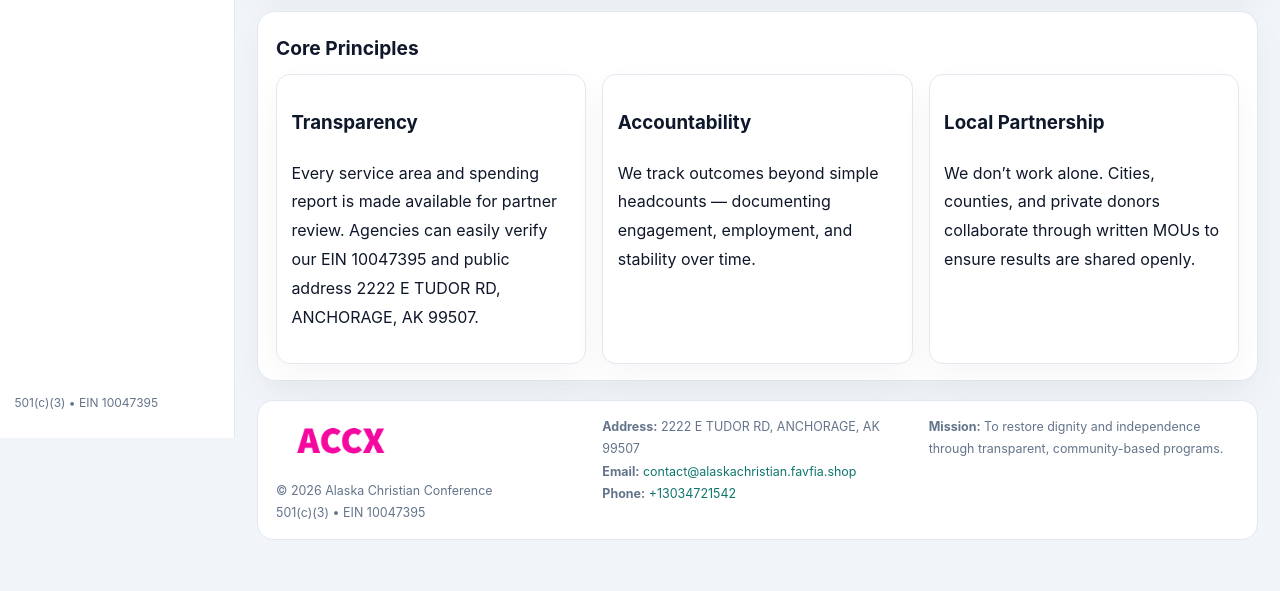
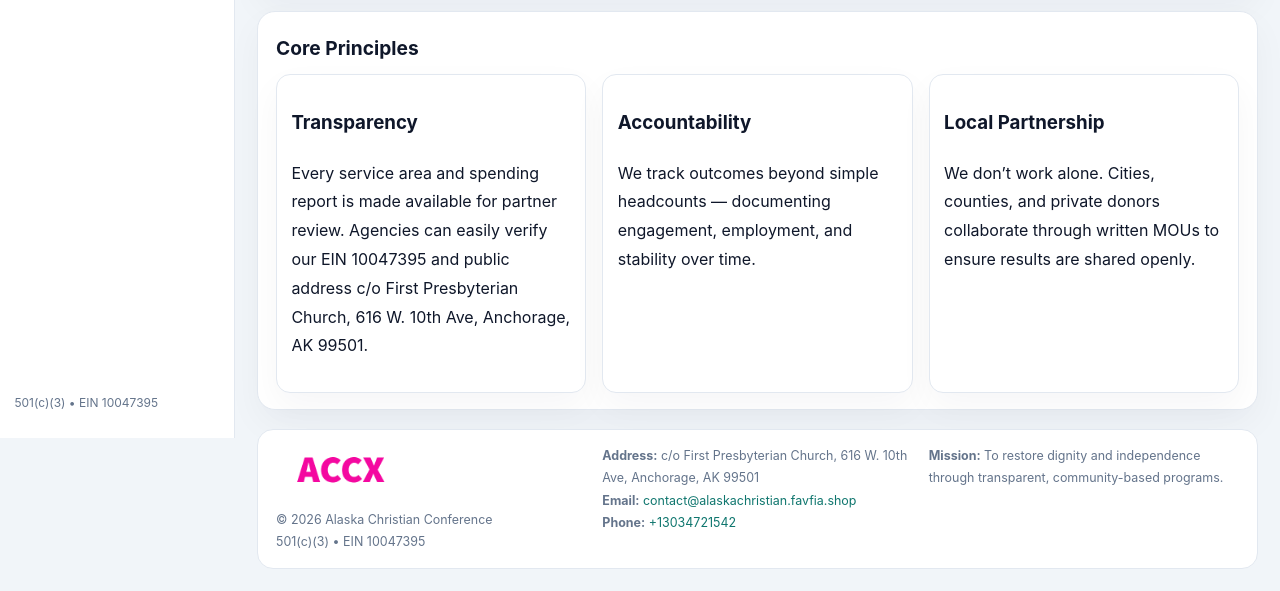
Before and after one commit to thuanbg111/alaska-christian-conference-7395, a plain HTML site: page about.html in a window 1280 px wide. Shown: the part 362-953 px from the top of the page. Before the commit the page ends 925 px from the top, so only its background shows below. Drawn offline with Linux system fonts and the light colour scheme.

Commit message:
Safe replace address only

```diff
--- a/about.html
+++ b/about.html
@@ -31,7 +31,7 @@
     <div class="block">
       <h2>Core Principles</h2>
       <div class="cards">
-        <article class="cbe5da2ad16"><h3>Transparency</h3><p>Every service area and spending report is made available for partner review. Agencies can easily verify our EIN 10047395 and public address 2222 E TUDOR RD, ANCHORAGE, AK 99507.</p></article>
+        <article class="cbe5da2ad16"><h3>Transparency</h3><p>Every service area and spending report is made available for partner review. Agencies can easily verify our EIN 10047395 and public address c/o First Presbyterian Church, 616 W. 10th Ave, Anchorage, AK 99501.</p></article>
         <article class="cbe5da2ad16"><h3>Accountability</h3><p>We track outcomes beyond simple headcounts — documenting engagement, employment, and stability over time.</p></article>
         <article class="cbe5da2ad16"><h3>Local Partnership</h3><p>We don’t work alone. Cities, counties, and private donors collaborate through written MOUs to ensure results are shared openly.</p></article>
       </div>
@@ -40,7 +40,7 @@
     <footer>
       <div class="footer-grid">
         <div><img src="images/logo.png" style="width:130px;margin-bottom:.35rem" alt=""><div class="small">© <span id="year"></span> Alaska Christian Conference</div><div class="small">501(c)(3) • EIN 10047395</div></div>
-        <div><div class="small"><strong>Address:</strong> 2222 E TUDOR RD, ANCHORAGE, AK 99507</div><div class="small"><strong>Email:</strong> <a href="mailto:contact@alaskachristian.favfia.shop">contact@alaskachristian.favfia.shop</a></div><div class="small"><strong>Phone:</strong> <a href="tel:+13034721542">+13034721542</a></div></div>
+        <div><div class="small"><strong>Address:</strong> c/o First Presbyterian Church, 616 W. 10th Ave, Anchorage, AK 99501</div><div class="small"><strong>Email:</strong> <a href="mailto:contact@alaskachristian.favfia.shop">contact@alaskachristian.favfia.shop</a></div><div class="small"><strong>Phone:</strong> <a href="tel:+13034721542">+13034721542</a></div></div>
         <div><div class="small"><strong>Mission:</strong> To restore dignity and independence through transparent, community-based programs.</div></div>
       </div>
     </footer>
```
